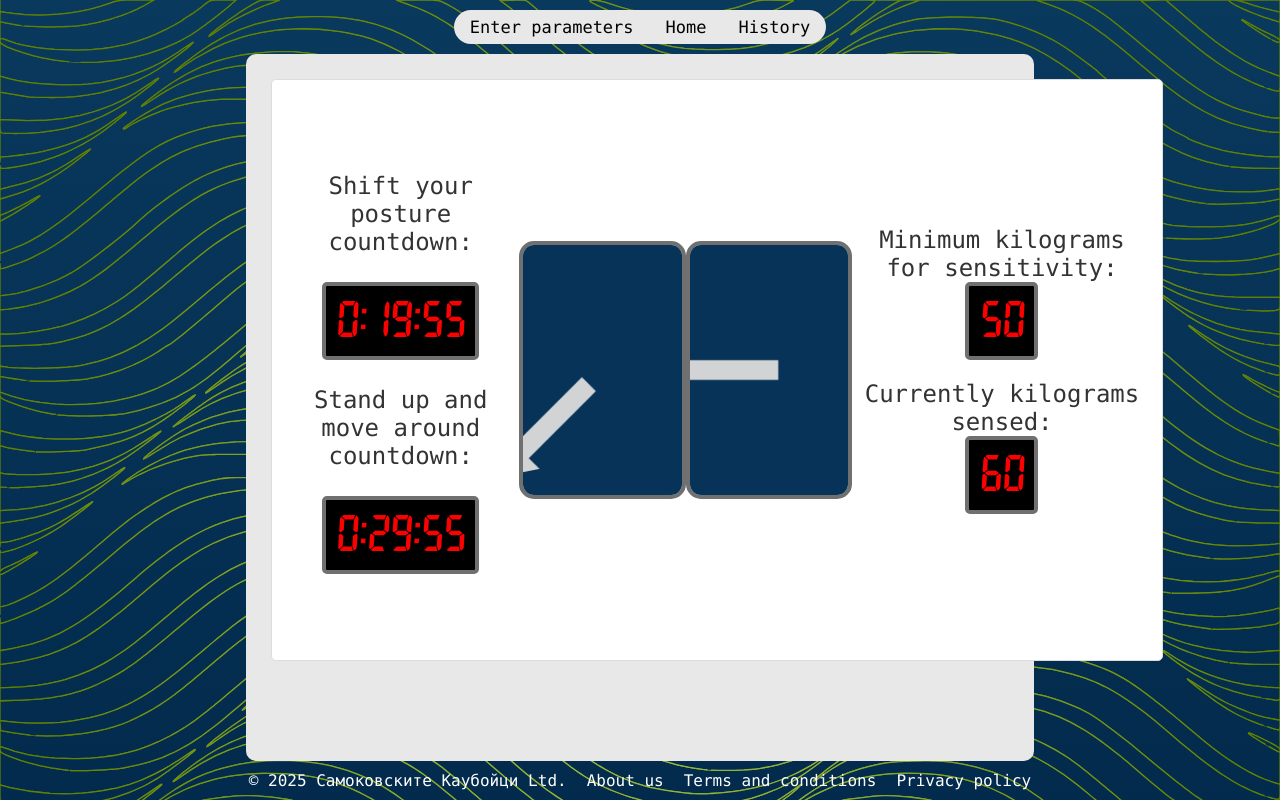
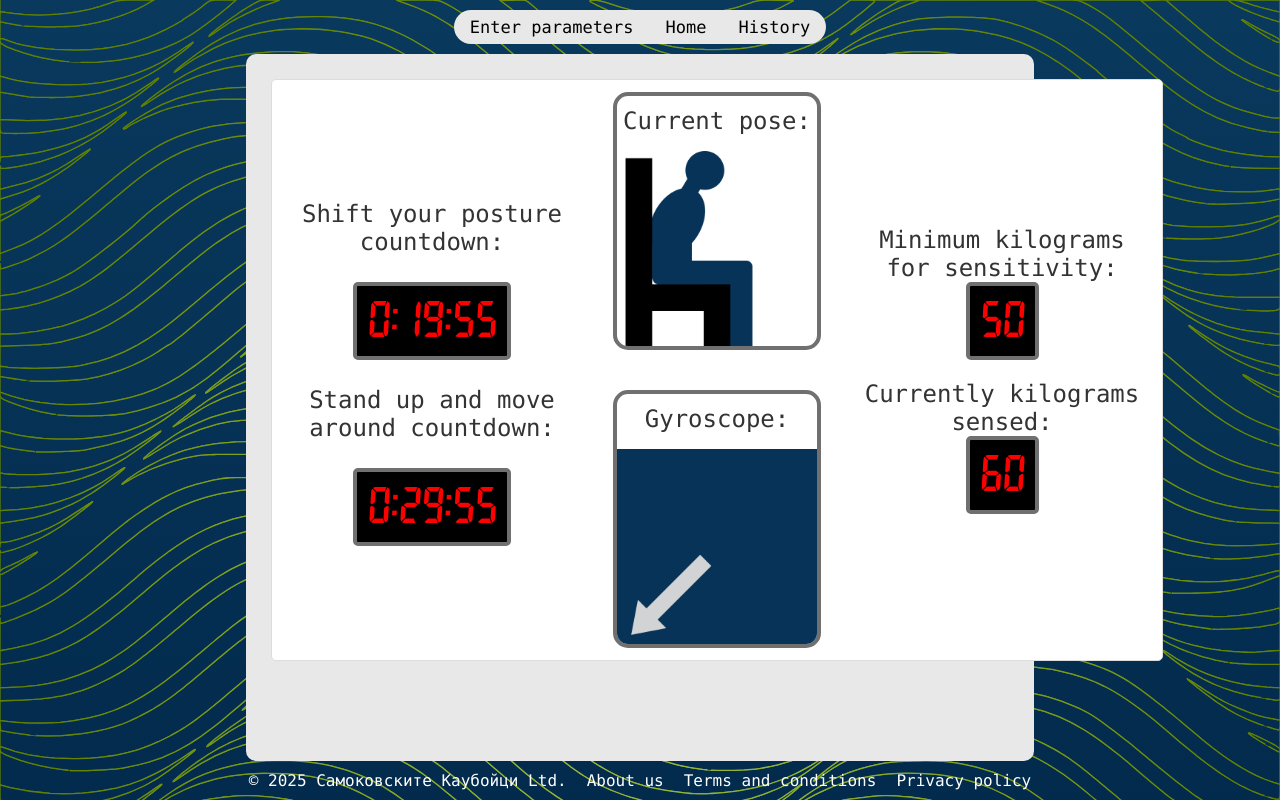
Before and after one commit to kaloyan-yanev/HackTuesXI, a Flask app: page /Home in a window 1280 px wide. Run offline with Flask 3, Linux system fonts and the light colour scheme; the visitor is signed in with stand-in values (Sample User, id 1).

Commit message:
home changes

```diff
--- a/static/home.css
+++ b/static/home.css
@@ -19,15 +19,15 @@ h1, .weight-display {
     color: #333;
     text-align: center;
     font-weight: lighter;
-    align-self: center; /* Center relative to the container */
+    align-self: center;
 }
 
 .form-container {
     display: flex;
-    flex-direction: row; /* Change to row to align items horizontally */
-    justify-content: space-between; /* Space between items */
-    align-items: center; /* Center items vertically */
-    width: 870px; /* Added px unit */
+    flex-direction: row;
+    justify-content: space-between;
+    align-items: center;
+    width: 870px;
     padding: 10px;
     margin: 15px;
     background-color: white;
@@ -76,20 +76,29 @@ h1, .weight-display {
     display: inline-block;
 }
 
-.image-container {
+.image-gyro-container {
     display: flex;
-    flex-direction: column; /* Align items vertically */
+    flex-direction: column;
     justify-content: center;
     align-items: center;
-    width: 200px; /* Adjust width as needed */
-    height: 250px; /* Adjust height as needed */
-    border: 4px solid #707070; /* Add border */
-    border-radius: 15px; /* Rounded corners */
-    overflow: hidden; /* Ensure image fits within the container */
 }
 
-.image-container img {
-    width: 100%; /* Ensure image fits within the container */
-    height: 100%; /* Ensure image fits within the container */
-    object-fit: cover; /* Maintain aspect ratio and cover the container */
+.image-container, .gyro-container {
+    display: flex;
+    flex-direction: column;
+    justify-content: center;
+    align-items: center;
+    width: 200px;
+    height: 250px;
+    border: 4px solid #707070;
+    border-radius: 15px;
+    overflow: hidden;
+    margin-bottom: 20px;
+    margin-top: 20px;
 }
+
+.image-container img, .gyro-container img {
+    width: 100%;
+    height: 100%;
+    object-fit: cover;
+}
--- a/templates/Home.html
+++ b/templates/Home.html
@@ -13,19 +13,13 @@
     <p id="first_countdown"></p>
     <script>
         var time = {{ minutes_to_shift_posture }} * 60;
-    // Update the count down every 1 second
         var x = setInterval(function() {
-      // Find the distance between now and the count down date
-
-
-      // Time calculations for days, hours, minutes and seconds
           var hours = Math.floor(time/3600);
           var minutes = Math.floor((time%3600)/60);
           var seconds = Math.floor((time%3600)%60);
           var formattedTime = hours + ":" + (minutes < 10 ? "0" : "") + minutes + ":" + (seconds < 10 ? "0" : "") + seconds;
           document.getElementById("first_countdown").innerHTML = formattedTime;
           time = time - 1
-      // If the count down is finished, write some text
           if (time < 0) {
             clearInterval(x);
             document.getElementById("first_countdown").innerHTML = "EXPIRED";
@@ -36,19 +30,13 @@
     <p id="second_countdown"></p>
     <script>
       var time1 = {{ minutes_to_move_around }} * 60;
-      // Update the count down every 1 second
       var x1 = setInterval(function() {
-        // Find the distance between now and the count down date
-
-        // Time calculations for days, hours, minutes and seconds
         var hours1 = Math.floor(time1/3600);
         var minutes1 = Math.floor((time1%3600)/60);
         var seconds1 = Math.floor((time1%3600)%60);
         var formattedTime1 = hours1 + ":" + (minutes1 < 10 ? "0" : "") + minutes1 + ":" + (seconds1 < 10 ? "0" : "") + seconds1;
         document.getElementById("second_countdown").innerHTML = formattedTime1;
-
         time1 = time1 - 1
-        // If the count down is finished, write some text
         if (time1 < 0) {
           clearInterval(x1);
           document.getElementById("second_countdown").innerHTML = "EXPIRED";
@@ -56,8 +44,23 @@
       }, 1000);
     </script>
   </div>
+
+  <div class="image-gyro-container">
     <div class="image-container">
-  <img id="dynamic-image" src={{image}} alt="Image">
+      <h1>Current pose:</h1>
+      <img id="dynamic-image" src="{{ url_for('static', filename='posture_images/GoodPostureBadNeckModified.png') }}" alt="Image">
+    </div>
+
+    <div class="gyro-container">
+      <h1>Gyroscope:</h1>
+      <img id="dynamic-gyro" src="{{ url_for('static', filename='gyro.png') }}" alt="Image">
+    </div>
+  </div>
+
+  <div class="weight-container">
+    <div class="weight-display">Minimum kilograms for sensitivity:<br> <span class="weight-value">{{minimum_weight}}</span></div>
+    <div class="weight-display">Currently kilograms sensed: <br> <span class="weight-value">{{current_weight}}</span></div>
+  </div>
 </div>
 
 <script>
@@ -71,9 +74,6 @@
   })}, 1000);
 </script>
 
-<div class="image-container">
-  <img id="dynamic-gyro" src={{gyro}} alt="Image">
-</div>
 <script>
   var gyro_change = setInterval(function(){
     fetch('/get_gyro_url')
@@ -81,12 +81,7 @@
       .then(data => {
       var gyro_src = data.gyro_url;
     console.log(gyro_src);
-    document.getElementById("dynamic-image").setAttribute("src", gyro_src);
+    document.getElementById("dynamic-gyro").setAttribute("src", gyro_src);
   })}, 1000);
 </script>
- <div class="weight-container">
-   <div class="weight-display">Minimum kilograms for sensitivity:<br> <span class="weight-value">{{minimum_weight}}</span></div>
-   <div class="weight-display">Currently kilograms sensed: <br> <span class="weight-value">{{current_weight}}</span></div>
- </div>
-</div>
 {% endblock %}
```
Lines whose indentation alone changed are shown as unchanged.
